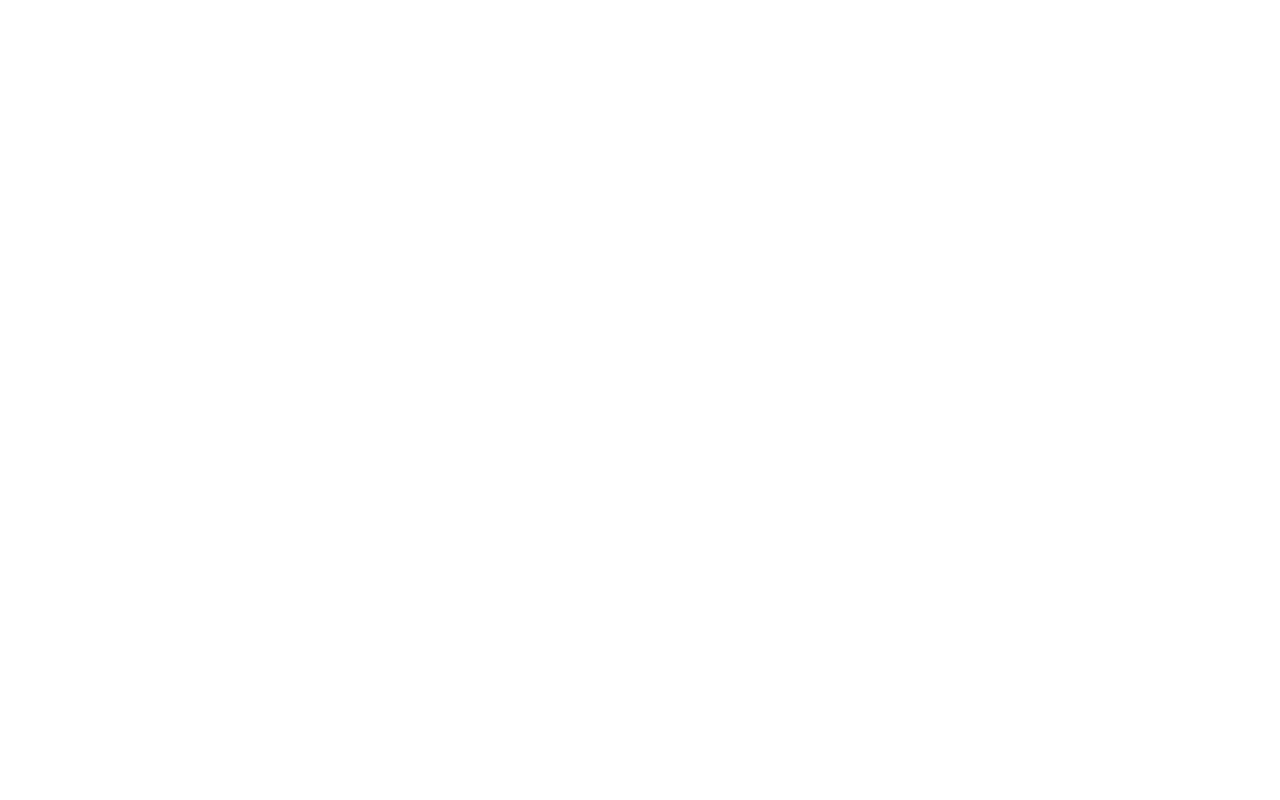
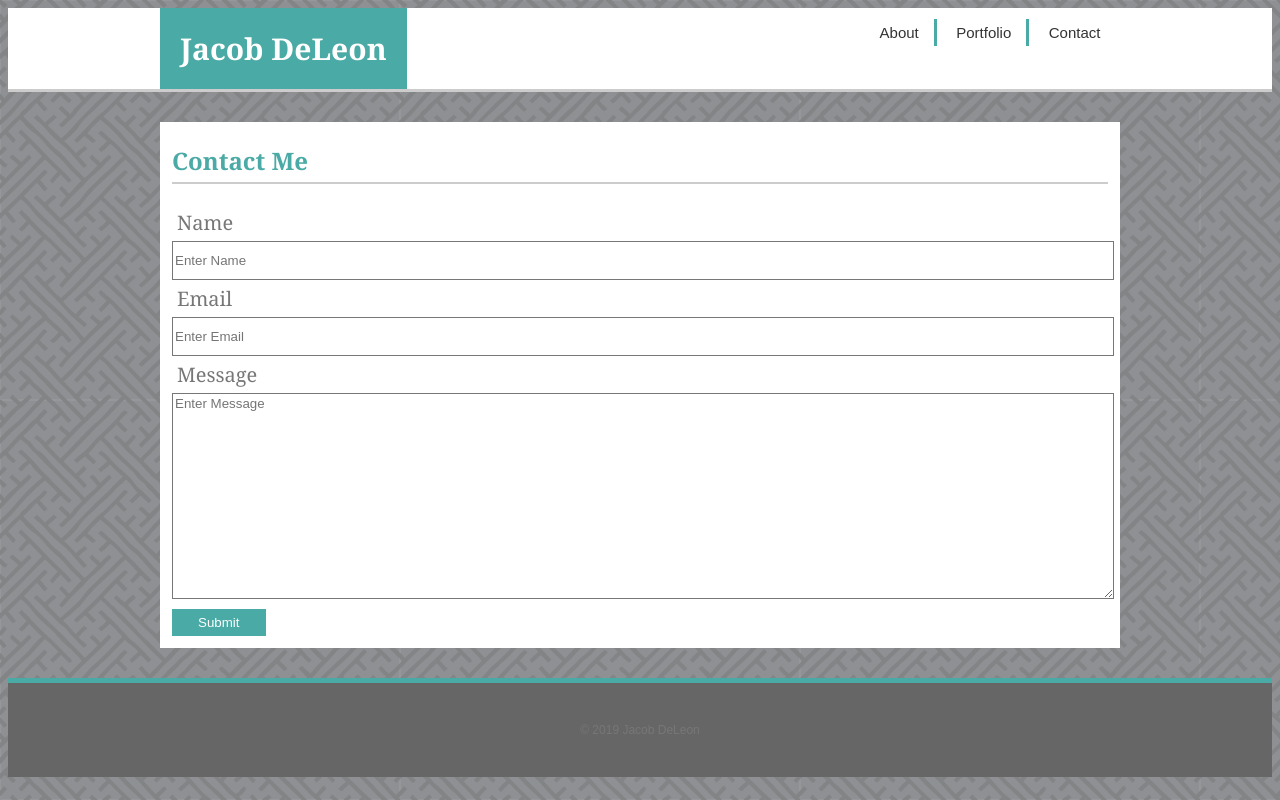
Before and after one commit to jacobdeleon12/basic-portfolio, a plain HTML site: page contact.html in a window 1280 px wide. Drawn offline with Linux system fonts and the light colour scheme.

Commit message:
finished contact me

```diff
--- a/assets/style/style.css
+++ b/assets/style/style.css
@@ -67,6 +67,40 @@ padding-right: none;
     border: 3px solid #777777;
     }
 
+
+form label{
+    display: block;
+    padding: 5px;
+    font-size: 20px;
+    font-family: Georgia, Times, serif, 'Times New Roman';
+}
+
+form input, textarea{
+    width: 100%;
+    display: block;
+    margin-bottom: 20px;
+    border: 1px solid #777777;
+    margin: auto;
+    height: 35px;
+    font-family: 'Arial', 'Helvetica Neue', Helvetica, sans-serif;
+
+
+}
+
+textarea{
+    height: 200px;
+
+}
+
+button{
+    margin-top: 10px;
+    padding: 5px;
+    width: 10%;
+    background-color: #4aaaa5;
+    color: white;
+    border: solid 1px #4aaaa5;
+}
+
 .clearfix{
     display: block;
     clear: both;
--- a/contact.html
+++ b/contact.html
@@ -0,0 +1,64 @@
+<!DOCTYPE html>
+<html>
+    <head>
+        <meta charset="utf-8">
+        <meta http-equiv="X-UA-Compatible" content="IE=edge">
+        <title>Contact</title>
+        <meta name="viewport" content="width=device-width, initial-scale=1">
+        <link rel="stylesheet" type="text/css" media="screen" href="../basic-portfolio/assets/style/style.css">
+        <script src="main.js"></script>
+
+
+    </head>
+
+
+
+    <body>
+
+        <header>
+            <div class ="wrapper">
+                <h1>Jacob DeLeon </h1>
+                    <nav>
+                        <ul>
+                            <li><a href="index.html">About</a></li>
+                            <li><a href="portfoilo.html">Portfolio</a></li>
+                            <li><a href="contact.html">Contact</a></li>
+                        </ul>
+                    </nav>
+            </div>
+        </header>
+
+        <div class="wrapper">
+            <section id="Center-Column">
+
+                <h2>Contact Me</h2>
+
+                    <form>
+                    <label for="name">Name</label>
+                    <input type="name" id="form-name" placeholder="Enter Name">
+
+                    <label for="email">Email</label>
+                    <input type="email" id="form-email" placeholder="Enter Email">
+
+                    <label for="message">Message</label>
+                    <textarea name="message" id="form-message" placeholder="Enter Message" cols="30" rows="10"></textarea>
+
+                    <button type="submit">Submit</button>
+
+                    </form>
+
+            </section>
+        </div>
+
+        <div class="clearfix"></div>
+
+        <footer>
+
+        &copy; 2019 Jacob DeLeon
+
+        </footer>
+
+
+    </body>
+
+</html>
```
